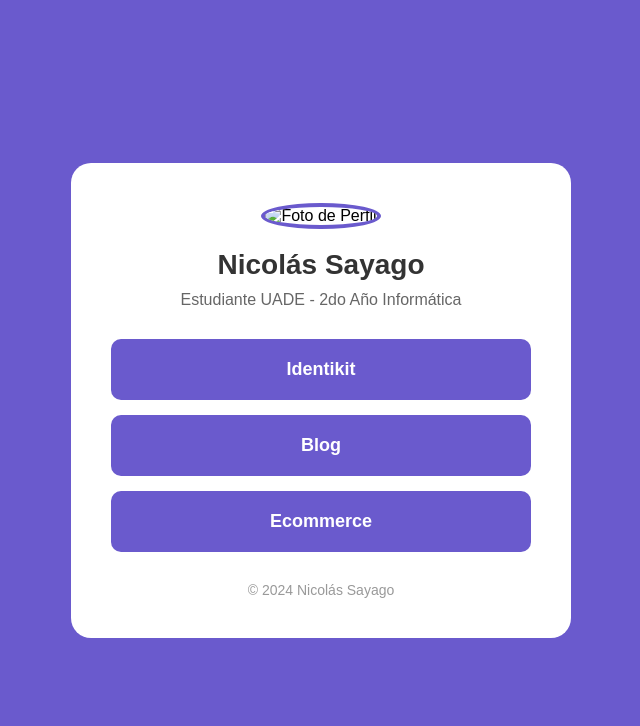
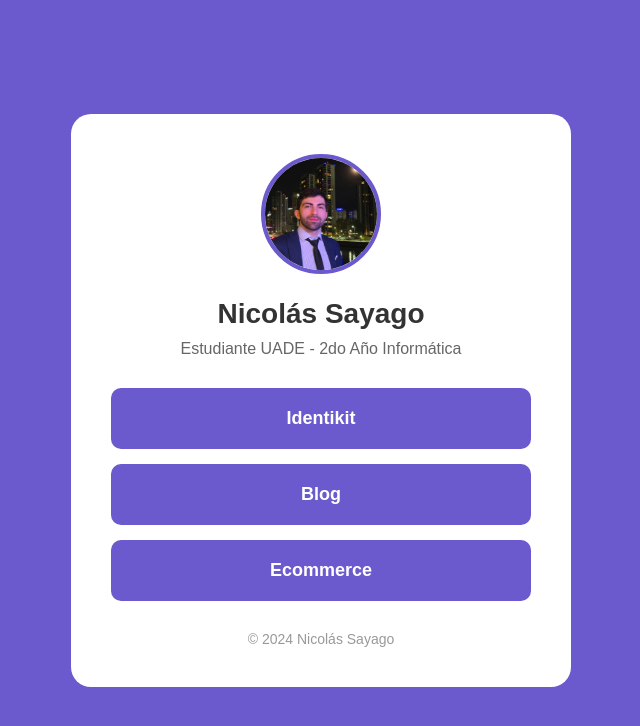
Before and after one commit to NicolasSayago/Linktree, a plain HTML site: page index.html in a window 1280 px wide. Shown: the whole page, without its empty margins (319-959 px from the left). Drawn offline with Linux system fonts and the light colour scheme; the site is published under a folder, as on GitHub Pages, so addresses that start at the root find nothing.

Commit message:
Update index.html

```diff
--- a/index.html
+++ b/index.html
@@ -9,7 +9,7 @@
 <body>
     <main>
         <header>
-            <img src="/fotoperfil.jpeg" alt="Foto de Perfil" class="foto-perfil">
+            <img src="fotoperfil.jpeg" alt="Foto de Perfil" class="foto-perfil">
             <h1>Nicolás Sayago</h1>
             <p>Estudiante UADE - 2do Año Informática</p>
         </header>
@@ -33,4 +33,5 @@
         </footer>
     </main>
 </body>
+
 </html>
```
